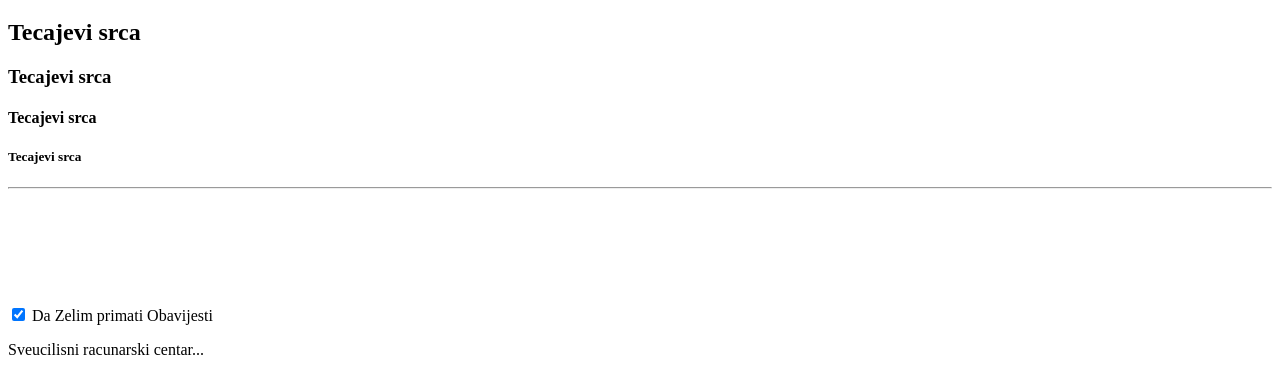
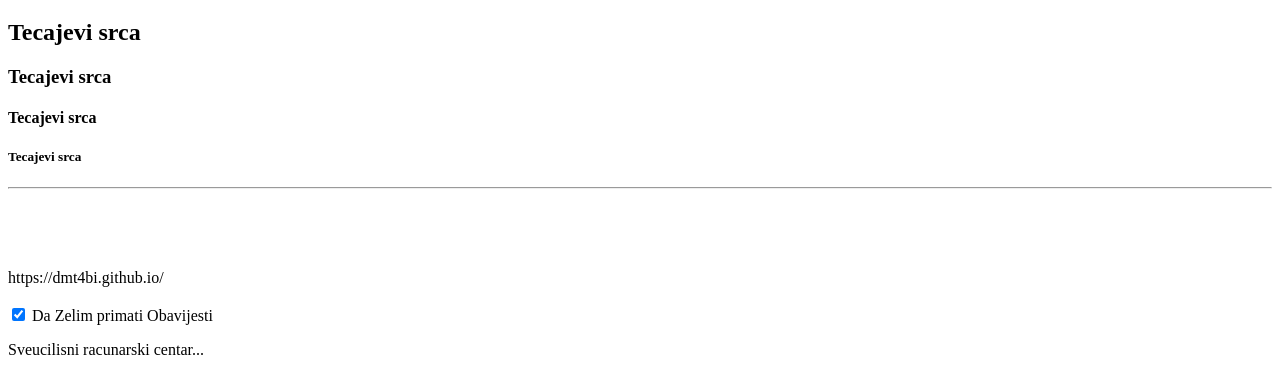
Before and after one commit to kenanzero/dmt4bi.github.io, a plain HTML site: page index.html in a window 1280 px wide. Shown: the part 61-433 px from the top of the page. Drawn offline with Linux system fonts and the light colour scheme.

Commit message:
Update index.html

```diff
--- a/index.html
+++ b/index.html
@@ -22,6 +22,7 @@
     <br />
     <br />
     <br />
+    https://dmt4bi.github.io/
     <br />
     <br />
 
```
